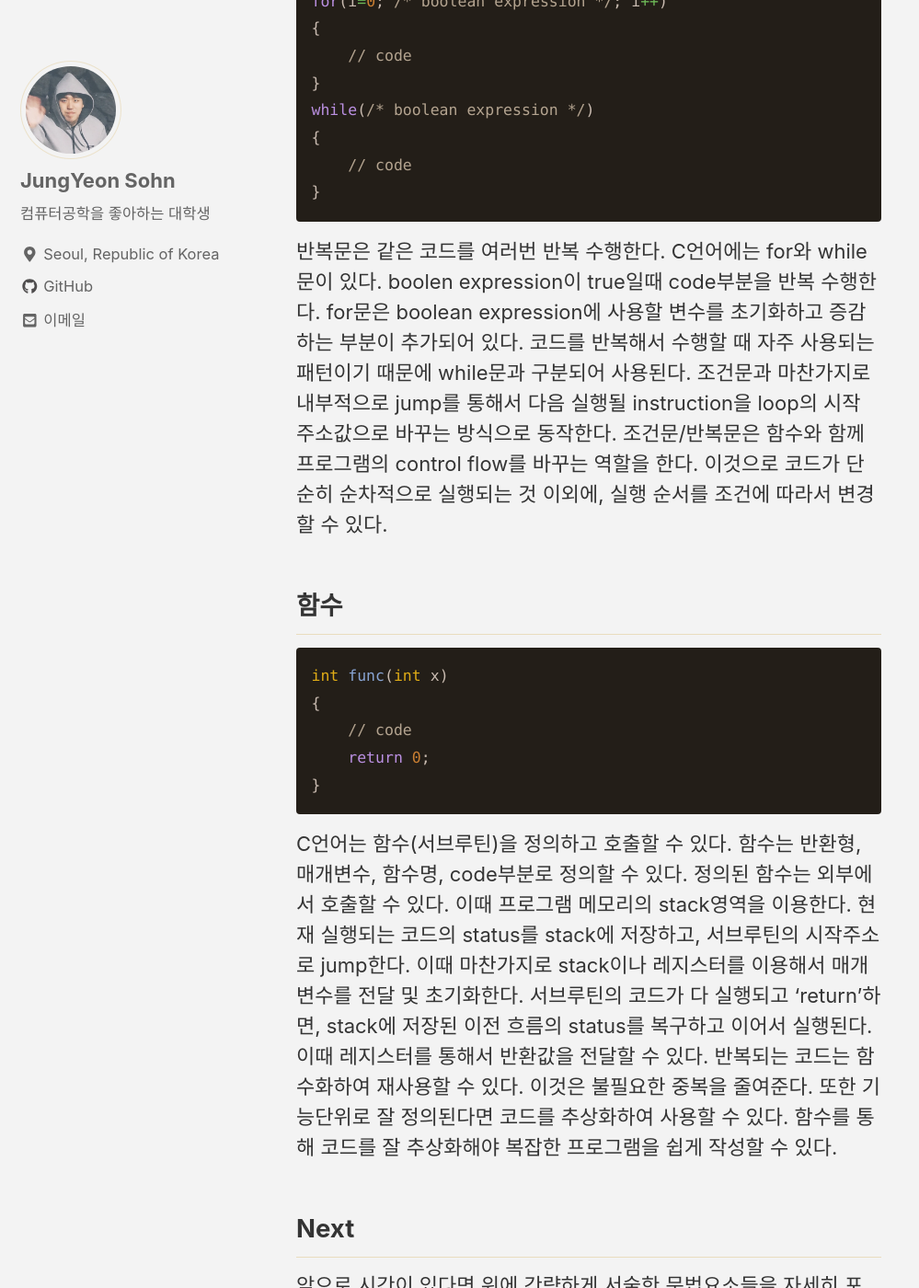
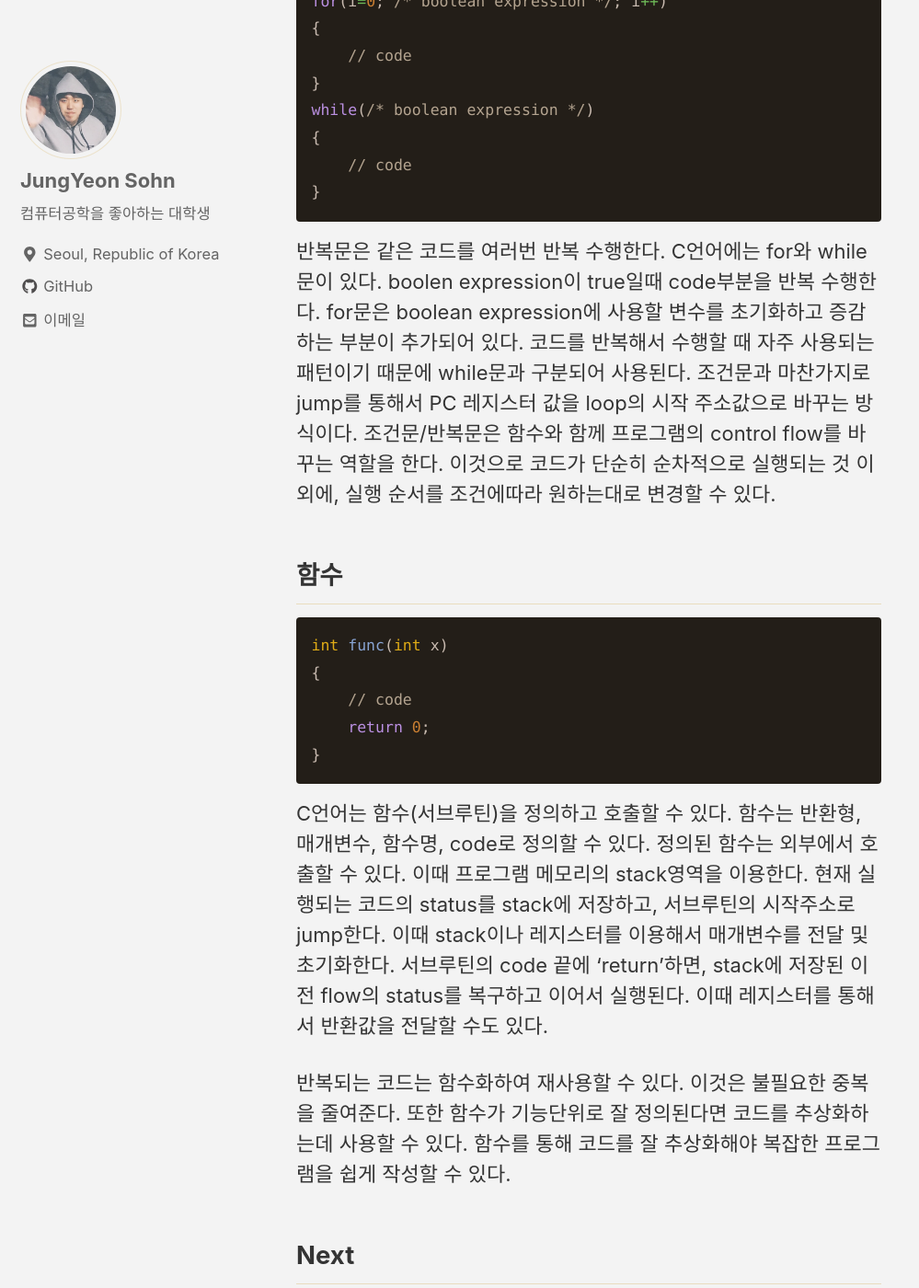
Before and after one commit to leesunkyu94/leesunkyu94.github.io, a Jekyll site: the page built from _posts/2019-03-28-c-programming-1.md, in a window 1280 px wide and 1400 px high, scrolled down 5182 px. Shown: the whole window at 92% size, without its empty margins (0-999 px from the left). Built offline with Jekyll 4.4.1, drawn with Linux system fonts in a browser that asks for light colours; cached includes are drawn as plain includes; comment, search, counter and statistics services are not loaded; some of the changed text lies outside the part shown.

Commit message:
C언어 소개 포스팅 수정

````diff
--- a/_posts/2019-03-28-c-programming-1.md
+++ b/_posts/2019-03-28-c-programming-1.md
@@ -84,8 +84,8 @@ while(/* boolean expression */)
     // code
 }
 ```
-반복문은 같은 코드를 여러번 반복 수행한다. C언어에는 for와 while문이 있다. boolen expression이 true일때 code부분을 반복 수행한다. for문은 boolean expression에 사용할 변수를 초기화하고 증감하는 부분이 추가되어 있다. 코드를 반복해서 수행할 때 자주 사용되는 패턴이기 때문에 while문과 구분되어 사용된다. 조건문과 마찬가지로 내부적으로 jump를 통해서 다음 실행될 instruction을 loop의 시작 주소값으로 바꾸는 방식으로 동작한다.
-조건문/반복문은 함수와 함께 프로그램의 control flow를 바꾸는 역할을 한다. 이것으로 코드가 단순히 순차적으로 실행되는 것 이외에, 실행 순서를 조건에 따라서 변경할 수 있다.
+반복문은 같은 코드를 여러번 반복 수행한다. C언어에는 for와 while문이 있다. boolen expression이 true일때 code부분을 반복 수행한다. for문은 boolean expression에 사용할 변수를 초기화하고 증감하는 부분이 추가되어 있다. 코드를 반복해서 수행할 때 자주 사용되는 패턴이기 때문에 while문과 구분되어 사용된다. 조건문과 마찬가지로 jump를 통해서 PC 레지스터 값을 loop의 시작 주소값으로 바꾸는 방식이다.
+조건문/반복문은 함수와 함께 프로그램의 control flow를 바꾸는 역할을 한다. 이것으로 코드가 단순히 순차적으로 실행되는 것 이외에, 실행 순서를 조건에따라 원하는대로 변경할 수 있다.
 
 ## 함수
 ```c
@@ -95,7 +95,9 @@ int func(int x)
     return 0;
 }
 ```
-C언어는 함수(서브루틴)을 정의하고 호출할 수 있다. 함수는 반환형, 매개변수, 함수명, code부분로 정의할 수 있다. 정의된 함수는 외부에서 호출할 수 있다. 이때 프로그램 메모리의 stack영역을 이용한다. 현재 실행되는 코드의 status를 stack에 저장하고, 서브루틴의 시작주소로 jump한다. 이때 마찬가지로 stack이나 레지스터를 이용해서 매개변수를 전달 및 초기화한다. 서브루틴의 코드가 다 실행되고 'return'하면, stack에 저장된 이전 흐름의 status를 복구하고 이어서 실행된다. 이때 레지스터를 통해서 반환값을 전달할 수 있다. 반복되는 코드는 함수화하여 재사용할 수 있다. 이것은 불필요한 중복을 줄여준다. 또한 기능단위로 잘 정의된다면 코드를 추상화하여 사용할 수 있다. 함수를 통해 코드를 잘 추상화해야 복잡한 프로그램을 쉽게 작성할 수 있다.
+C언어는 함수(서브루틴)을 정의하고 호출할 수 있다. 함수는 반환형, 매개변수, 함수명, code로 정의할 수 있다. 정의된 함수는 외부에서 호출할 수 있다. 이때 프로그램 메모리의 stack영역을 이용한다. 현재 실행되는 코드의 status를 stack에 저장하고, 서브루틴의 시작주소로 jump한다. 이때 stack이나 레지스터를 이용해서 매개변수를 전달 및 초기화한다. 서브루틴의 code 끝에 'return'하면, stack에 저장된 이전 flow의 status를 복구하고 이어서 실행된다. 이때 레지스터를 통해서 반환값을 전달할 수도 있다.
+
+반복되는 코드는 함수화하여 재사용할 수 있다. 이것은 불필요한 중복을 줄여준다. 또한 함수가 기능단위로 잘 정의된다면 코드를 추상화하는데 사용할 수 있다. 함수를 통해 코드를 잘 추상화해야 복잡한 프로그램을 쉽게 작성할 수 있다.
 
 ## Next
-앞으로 시간이 있다면 위에 간략하게 서술한 문법요소들을 자세히 포스팅할 것이다. 메모리 저장구조, 기본 입출력 함수, 배열, 포인터, 구조체와 같은 문법요소도 추가로 작성할 것이다.
+이후에 위에서 간략히 서술한 문법요소를 더 자세히 포스팅할 것이다. 메모리 영역, 포인터, 배열, 구조체와 같은 위에 언급되지 않은 내용들도 다룰 것이다. 다만, 이번 포스팅과 마찬가지로 너무 당연하거나, 암기의 영역인 내용은 생략한다.
````
